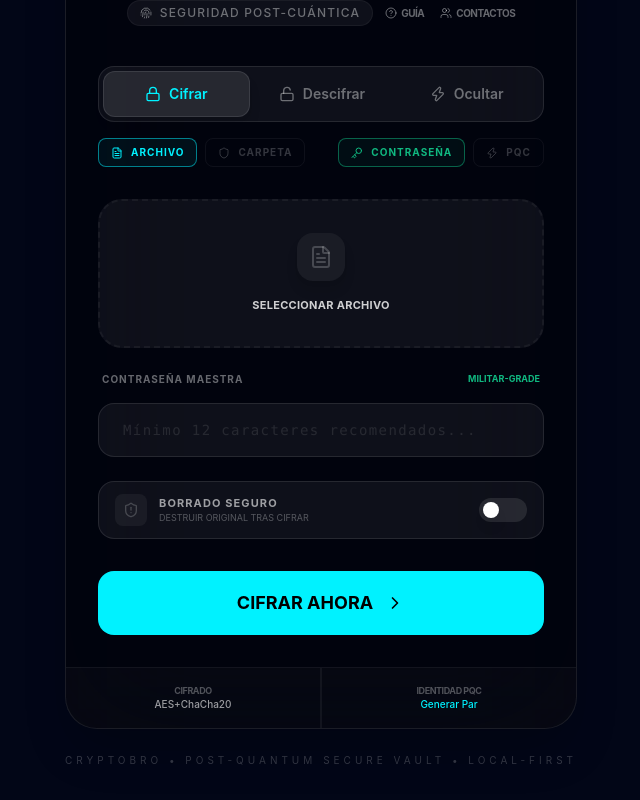
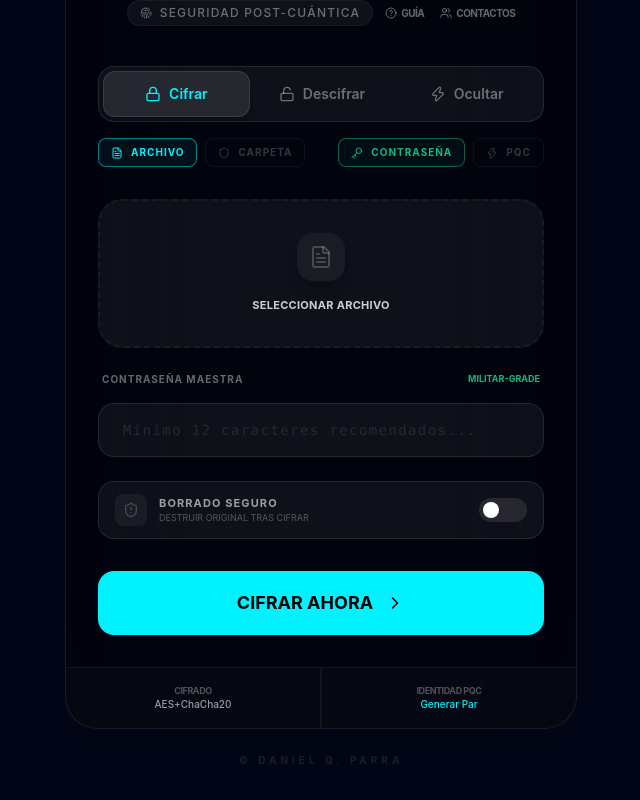
Before and after one commit to dqueralto/AppCifrado, a React (Vite) app: page / in a window 1280 px wide. Shown: the part 213-1013 px from the top of the page, without its empty margins (319-959 px from the left). Built offline with nearby package versions, Linux system fonts and the light colour scheme; the HTML template or start-up script is replaced by a standard one.

Commit message:
add copyrigth

```diff
--- a/src/App.tsx
+++ b/src/App.tsx
@@ -977,8 +977,8 @@ export default function App() {
         </AnimatePresence>
 
         {/* Subtle Bottom Credits */}
-        <p className="text-center mt-6 text-[10px] text-white/20 uppercase tracking-[0.4em]">
-          CryptoBro • Post-Quantum Secure Vault • Local-First
+        <p className="text-center mt-6 text-[10px] text-white/10 uppercase font-bold tracking-[0.4em]">
+          © Daniel Q. Parra
         </p>
       </motion.div>
     </div>
```
